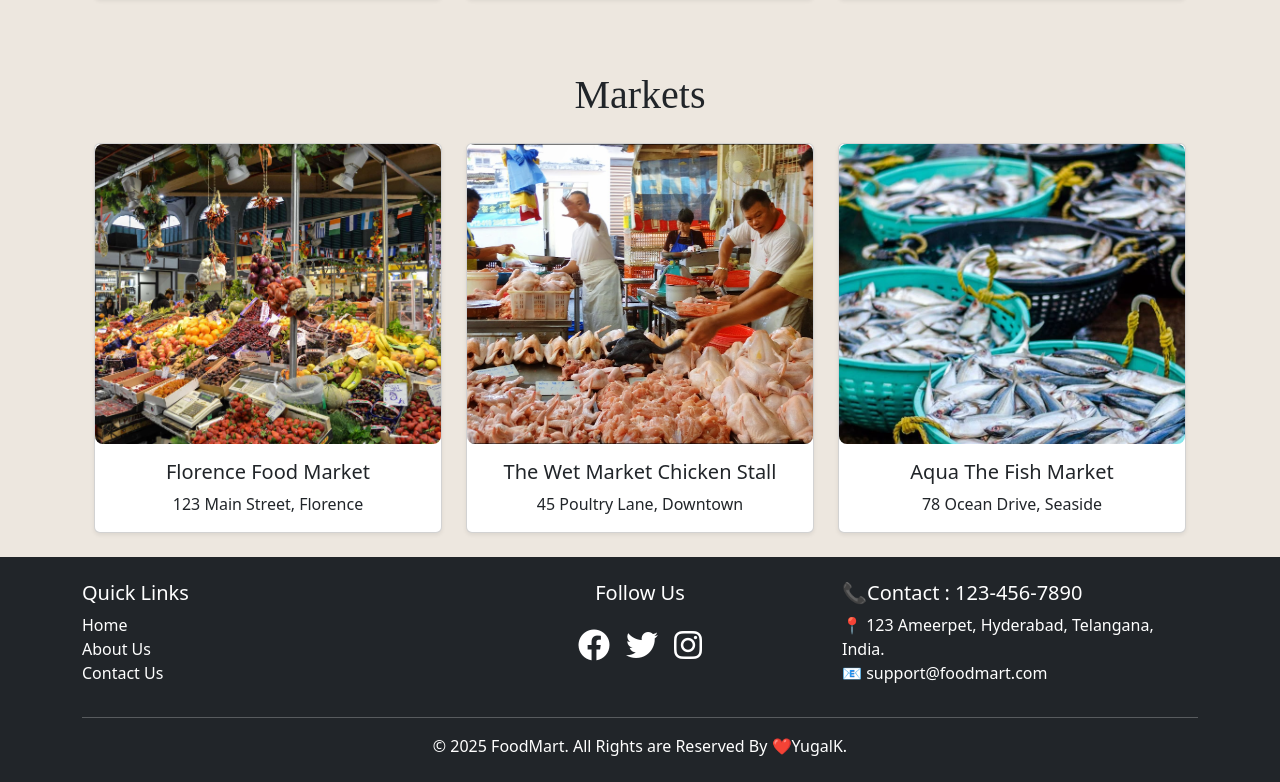
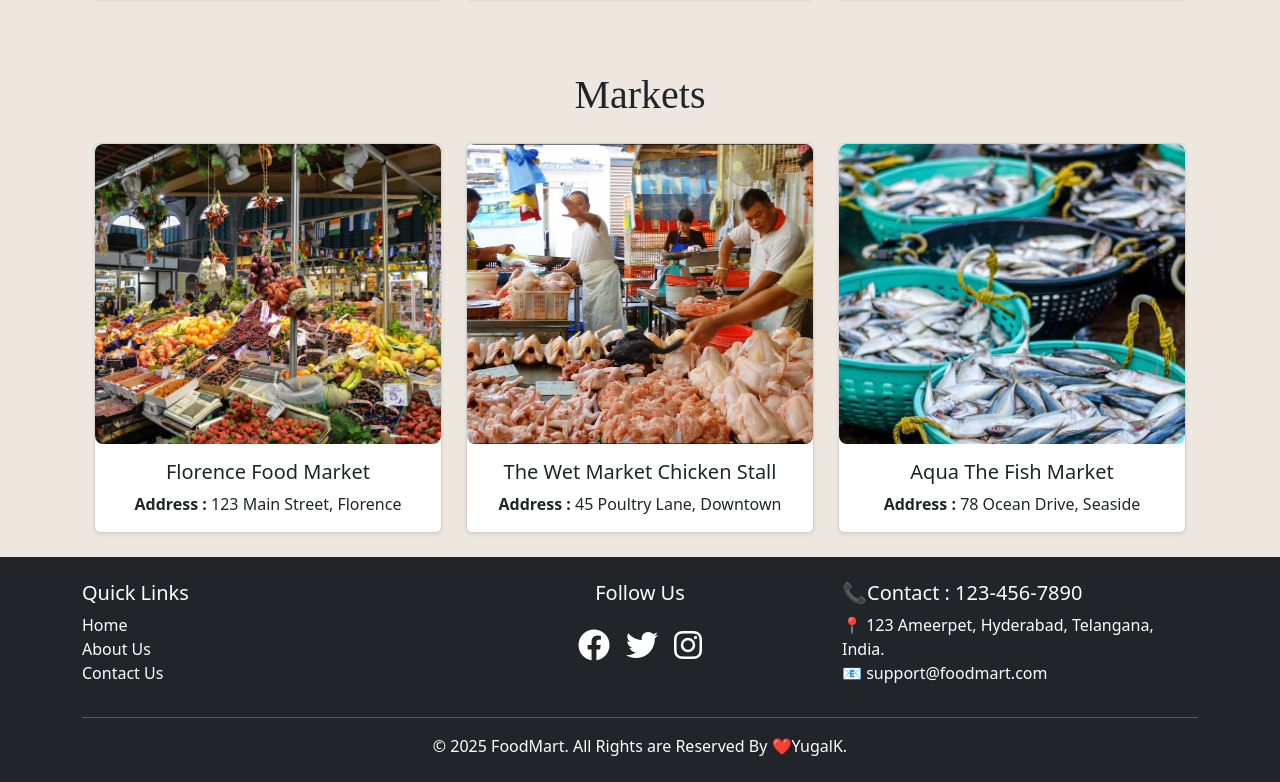
Before and after one commit to Yugal-kosamshile/FlavorMart, a React (Vite) app: page / in a window 1280 px wide. Shown: the part 1848-2630 px from the top of the page. Built offline with nearby package versions, Linux system fonts and the light colour scheme.

Commit message:
added the address of the market section in the home page

```diff
--- a/src/Home.jsx
+++ b/src/Home.jsx
@@ -188,7 +188,7 @@ function Home() {
         <img src="/market/flour.jpg" className="card-img-top img-fluid market-img" alt="Florence Food Market" />
         <div className="card-body">
           <h5 className="card-title">Florence Food Market</h5>
-          <p className="card-text">123 Main Street, Florence</p>
+          <p className="card-text"><strong>Address : </strong> 123 Main Street, Florence</p>
         </div>
       </div>
     </div>
@@ -199,7 +199,7 @@ function Home() {
         <img src="/market/wetmarket.JPG" className="card-img-top img-fluid market-img" alt="The Wet Market Chicken Stall" />
         <div className="card-body">
           <h5 className="card-title">The Wet Market Chicken Stall</h5>
-          <p className="card-text">45 Poultry Lane, Downtown</p>
+          <p className="card-text"><strong>Address : </strong> 45 Poultry Lane, Downtown</p>
         </div>
       </div>
     </div>
@@ -210,7 +210,7 @@ function Home() {
         <img src="/market/fishmarket.jpg" className="card-img-top img-fluid market-img" alt="Aqua The Fish Market" />
         <div className="card-body">
           <h5 className="card-title">Aqua The Fish Market</h5>
-          <p className="card-text">78 Ocean Drive, Seaside</p>
+          <p className="card-text"><strong>Address : </strong> 78 Ocean Drive, Seaside</p>
         </div>
       </div>
     </div>
```
